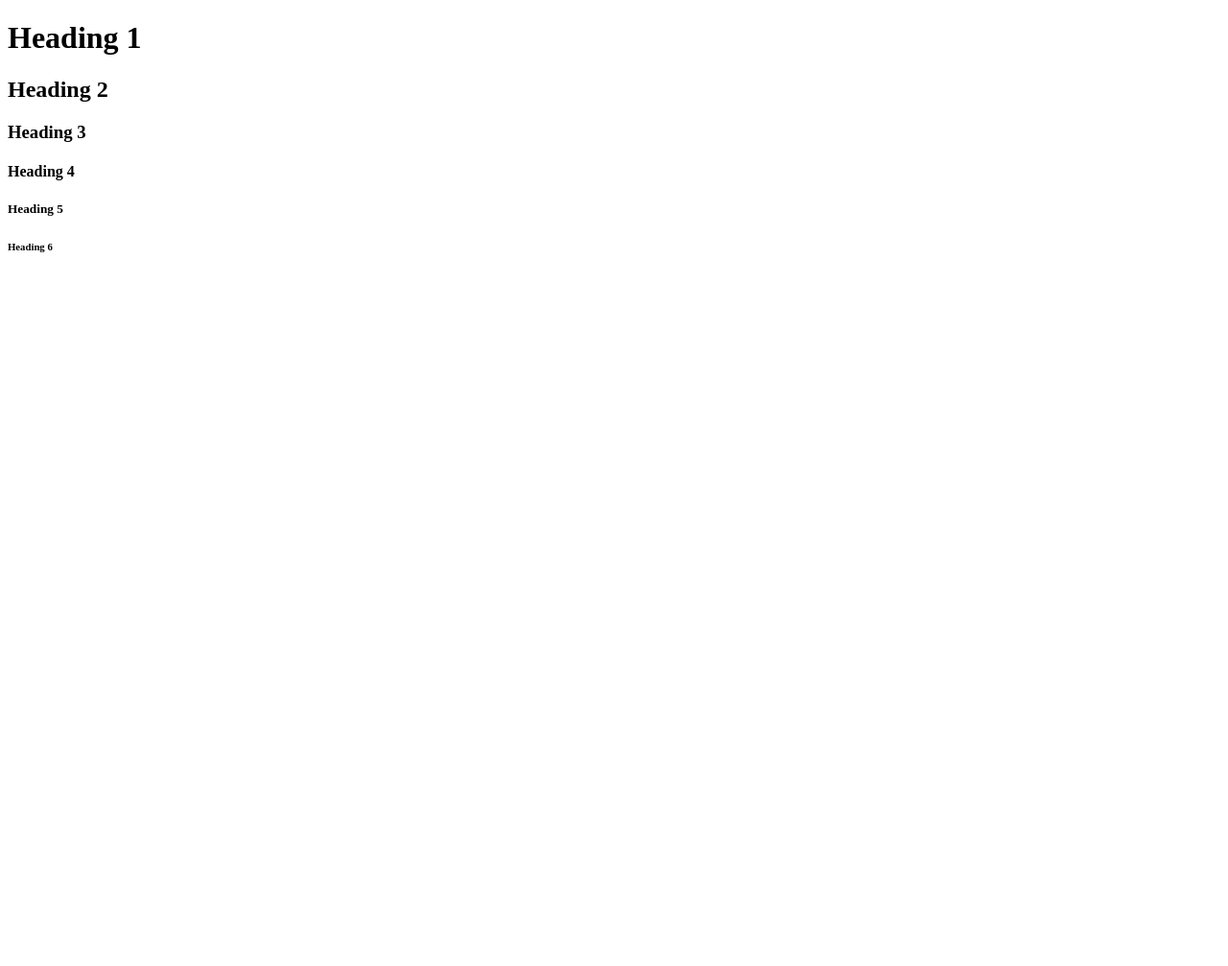
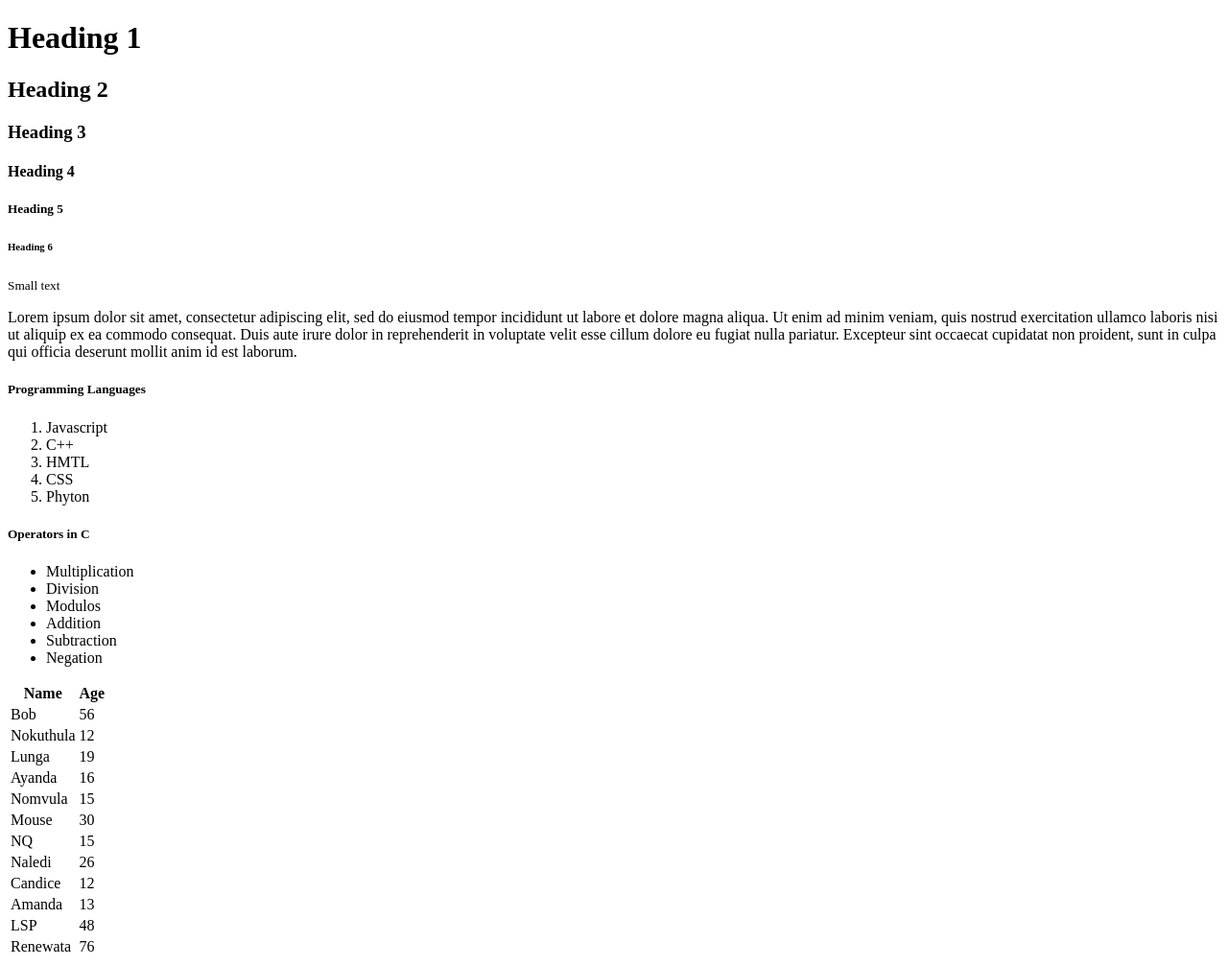
Before and after one commit to RaymondReddington39/Ricko, a plain HTML site: page index.html in a window 1280 px wide. Shown: the whole page at 96% size. Before the commit the page ends 800 px from the top, so only its background shows below. Drawn offline with Linux system fonts and the light colour scheme.

Commit message:
Ricko's Second Commit

```diff
--- a/index.html
+++ b/index.html
@@ -1,26 +1,63 @@
-<!DOCTYPE html>
-
+<!DocType html>
 <html>
 
 <head>
-
-           <title> Raymond Reddington </title>
+    <title>Raymond Reddington</title>
 
 </head>
 
 <body>
+    <h1>Heading 1</h1>
+    <h2>Heading 2</h2>
+    <h3>Heading 3</h3>
+    <h4>Heading 4</h4>
+    <h5>Heading 5</h5>
+    <h6>Heading 6</h6>
+    <small>Small text</small>
+    <p>Lorem ipsum dolor sit amet, consectetur adipiscing elit, sed do eiusmod tempor incididunt ut labore et dolore magna aliqua. Ut enim ad minim veniam, quis nostrud exercitation ullamco laboris nisi ut aliquip ex ea commodo consequat. Duis aute irure dolor in reprehenderit in voluptate velit esse cillum dolore eu fugiat nulla pariatur. Excepteur sint occaecat cupidatat non proident, sunt in culpa qui officia deserunt mollit anim id est laborum.</p>
 
-                   <h1>  Heading 1  </h1>
-                   <h2>  Heading 2  </h2>
-                   <h3>  Heading 3  </h3>
-                   <h4>  Heading 4  </h4>
-                   <h5>  Heading 5  </h5>
-                   <h6>  Heading 6  </h6>
+    <h5>Programming Languages</h5>
+    <ol>
+        <li>Javascript</li>
+        <li>C++</li>
+        <li>HMTL</li>
+        <li>CSS</li>
+        <li>Phyton</li>
+    </ol>
+    <h5>Operators in C</h5>
+    <ul>
+        <li>Multiplication</li>
+        <li>Division</li>
+        <li>Modulos</li>
+        <li>Addition</li>
+        <li>Subtraction</li>
+        <li>Negation</li>
+    </ul>
+    <table>
+        <tr>
+            <th>Name</th>
+            <th>Age</th>
+        </tr>
+        <tr>
+            <td>Bob</td>
+            <td>56</td>
+        </tr>
+        <tr><td>Nokuthula</td><td>12</td></tr>
+        <tr><td>Lunga</td><td>19</td></tr>
+        <tr><td>Ayanda</td><td>16</td></tr>
+        <tr><td>Nomvula</td><td>15</td></tr>
+        <tr><td>Mouse</td><td>30</td></tr>
+        <tr><td>NQ</td><td>15</td></tr>
+        <tr><td>Naledi</td><td>26</td></tr>
+        <tr><td>Candice</td><td>12</td></tr>
+        <tr><td>Amanda</td><td>13</td></tr>
+        <tr><td>LSP</td><td>48</td></tr>
+        <tr><td>Renewata</td><td>76</td></tr>
+    </table>
 
 </body>
 
 <footer>
-
 </footer>
 
 </html>
```
Lines whose indentation alone changed are shown as unchanged.
